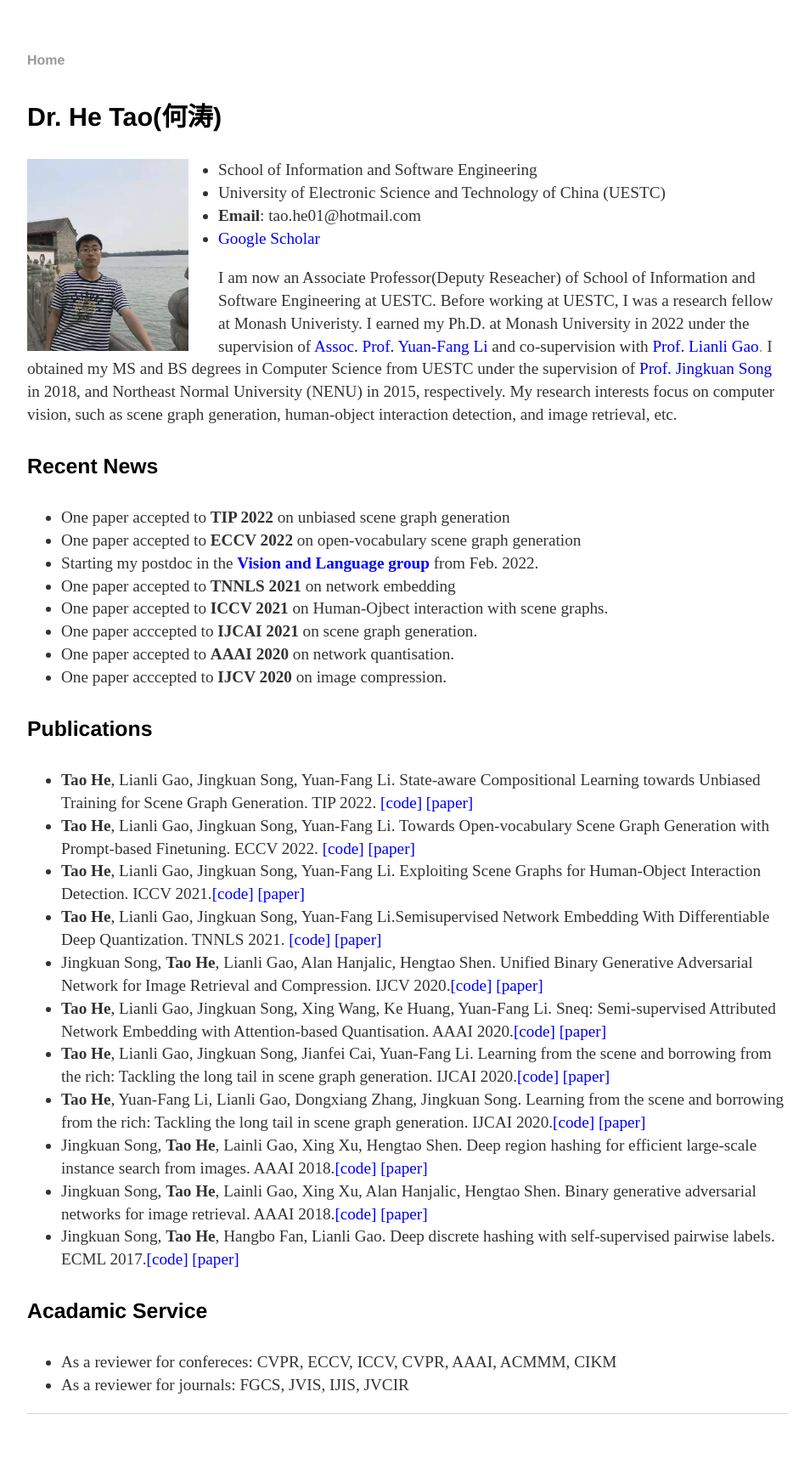
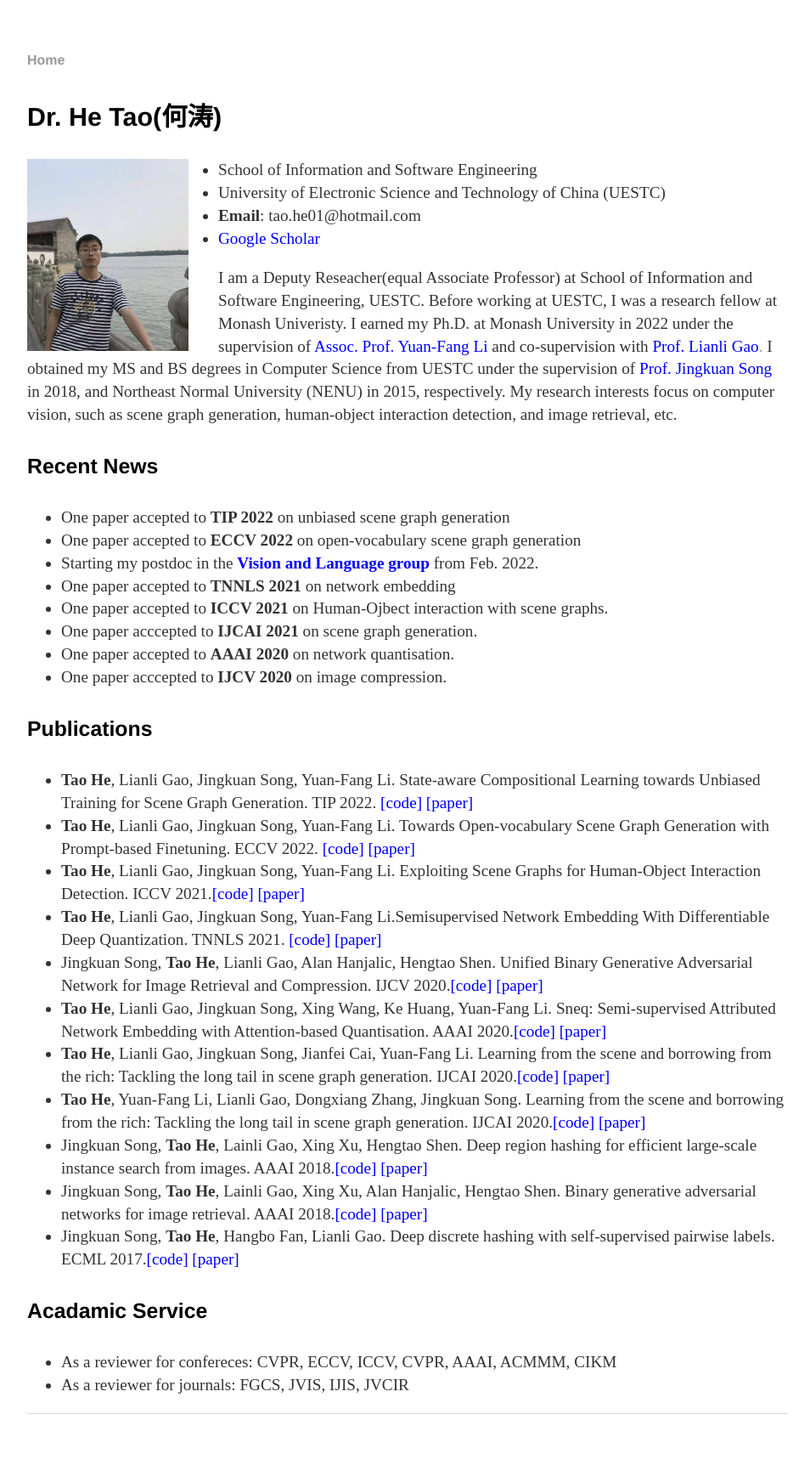
Before and after one commit to ht014/ht014.github.io, a Jekyll site: the page built from index.html, in a window 1280 px wide. Shown: the whole page at 85% size, without its empty margins (160-1114 px from the left). Built offline with Jekyll 4.4.1, drawn with Linux system fonts in a browser that asks for light colours.

Commit message:
Update index.html

```diff
--- a/index.html
+++ b/index.html
@@ -19,7 +19,7 @@ title: Tao He's Homepage
 
 <div class="about">
 
-	<p>I am now an Associate Professor(Deputy Reseacher) of School of Information and Software Engineering at UESTC. Before working at UESTC, I was a research fellow at Monash Univeristy. I earned my Ph.D. at Monash University in 2022 under the supervision of
+	<p>I am a Deputy Reseacher(equal Associate Professor) at School of Information and Software Engineering, UESTC. Before working at UESTC, I was a research fellow at Monash Univeristy. I earned my Ph.D. at Monash University in 2022 under the supervision of
 		<a = href="https://users.monash.edu.au/~yli/"><font color="#0000ff">Assoc. Prof. Yuan-Fang Li</font></a>
 		and co-supervision with <a href="https://lianligao.github.io/"><font color="#0000ff">Prof. Lianli Gao</font>.</a>
 	I obtained my MS and BS degrees in Computer Science from UESTC  under the supervision of <a href="https://scholar.google.com.au/citations?user=F5Zy9V4AAAAJ&hl=en"><font color="#0000ff">Prof. Jingkuan Song</font></a> in 2018,  and Northeast Normal University (NENU) in 2015, respectively. My research interests focus on computer vision, such as scene graph generation, human-object interaction detection, and image retrieval, etc.
```
